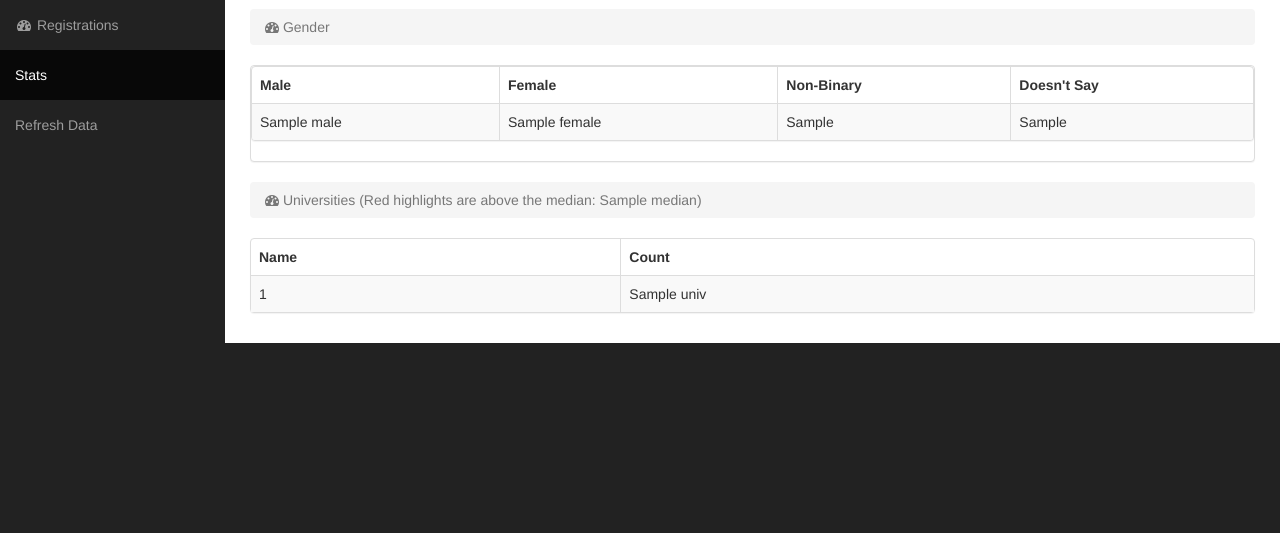
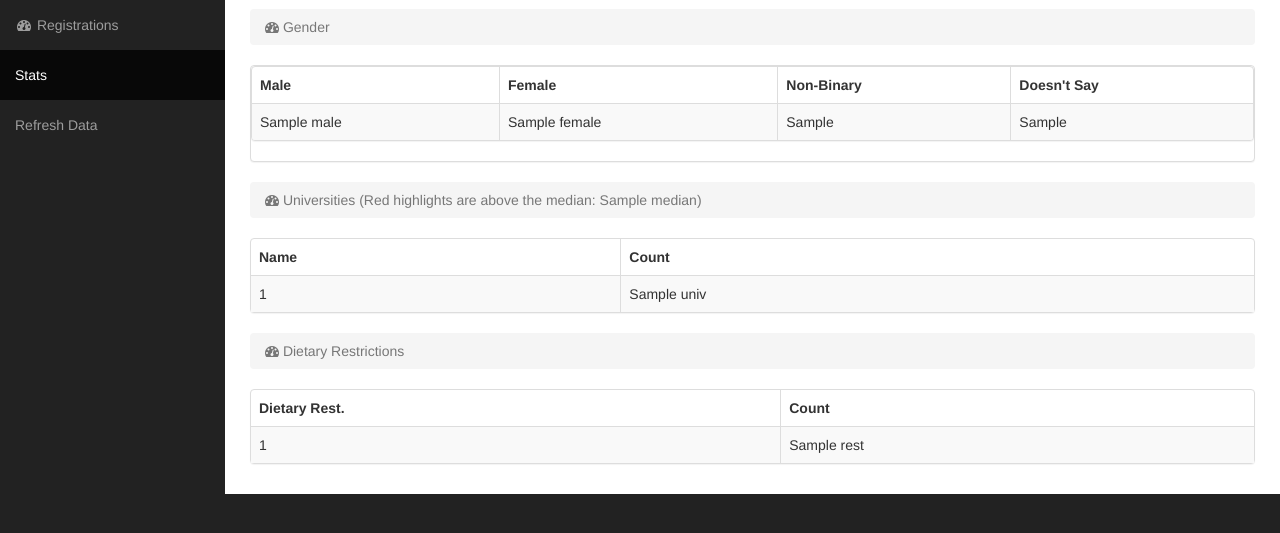
Before and after one commit to RitwikGupta/MLHOrganizerDash, a Flask app: template dash/templates/stats.html in a window 1280 px wide. Shown: the part 51-584 px from the top of the page. Run offline with Flask 2, Linux system fonts and the light colour scheme; the template is opened without the code that fills it: most values are stand-ins (such as "Sample title", 1, 10 or a date in 2020); parts of the project's set-up code (start-up, migrations or seed data) failed here and were passed over; some libraries are stand-ins or nearby versions.

Commit message:
Added dietary restrictions

```diff
--- a/dash/templates/stats.html
+++ b/dash/templates/stats.html
@@ -152,6 +152,41 @@
                   </div>
                 </div>
 
+                <div class="row">
+                    <div class="col-lg-12">
+                        <ol class="breadcrumb">
+                            <li class="active">
+                                <i class="fa fa-dashboard"></i> Dietary Restrictions
+                            </li>
+                        </ol>
+                    </div>
+                </div>
+
+                <div class="row">
+                  <div class="col-lg-12">
+                    <div class="panel panel-default">
+                      <div class="table-responsive">
+                        <table class="table table-bordered table-hover table-striped sortable">
+                            <thead>
+                                <tr>
+                                    <th>Dietary Rest.</th>
+                                    <th>Count</th>
+                                </tr>
+                            </thead>
+                            <tbody>
+                                {% for rest in stats["diet_rest"] %}
+                                <tr>
+                                    <td>{{ rest[0] }}</td>
+                                    <td>{{ rest[1] }}</td>
+                                </tr>
+                                {% endfor %}
+                            </tbody>
+                        </table>
+                      </div>
+                    </div>
+                  </div>
+                </div>
+
             </div>
             <!-- /.container-fluid -->
 
--- a/dash/views.py
+++ b/dash/views.py
@@ -21,16 +21,23 @@ def stats():
 
     stats = {
         "gender": defaultdict(int),
-        "university": defaultdict(int)
+        "university": defaultdict(int),
+        "diet_rest": defaultdict(int)
     }
 
     for person in data:
         stats["gender"][person["gender"].lower()] += 1
         stats["university"][person["school"]["name"].lower().strip()] += 1
+        stats["diet_rest"][person["dietary_restrictions"]] += 1
 
     stats["gender"] = dict(stats["gender"])
     stats["university"] = sorted(stats["university"].iteritems(), key=lambda x: x[1], reverse=True)
     stats["university"] = map(lambda x: (x[0].lower().strip(), x[1]), stats["university"])
+
+    stats["diet_rest"] = sorted(stats["diet_rest"].iteritems(), key=lambda x: x[1], reverse=True)
+    stats["diet_rest"] = map(lambda x: (x[0].lower().strip(), x[1]), stats["diet_rest"])
+
+    print stats["diet_rest"]
 
     med = median(list(set(map(lambda x: x[1], stats["university"])))) # Lol
 
```
